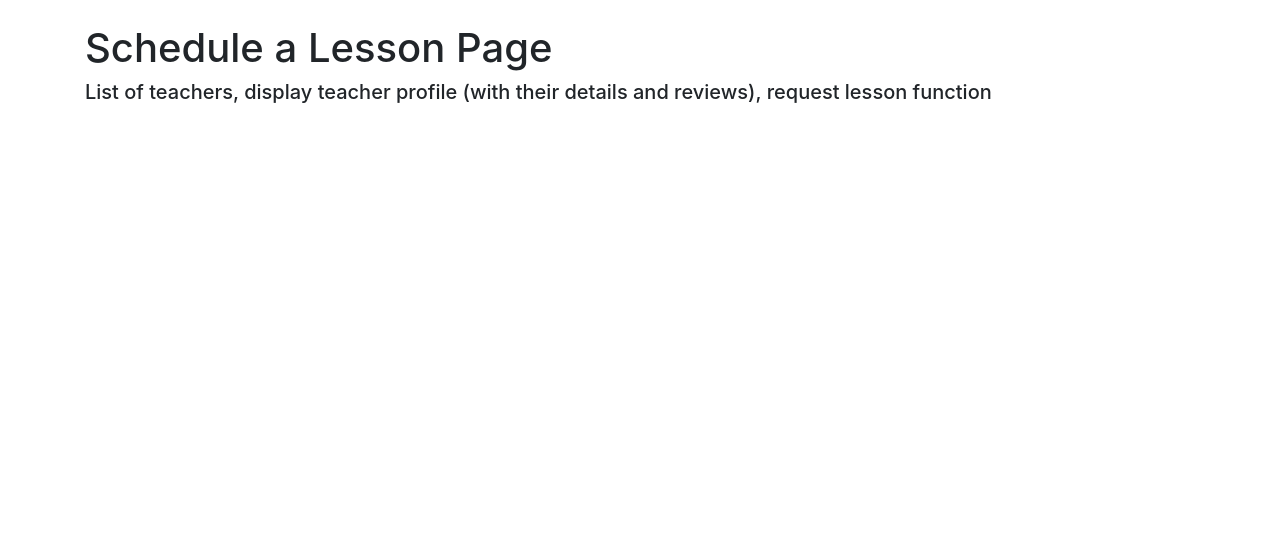
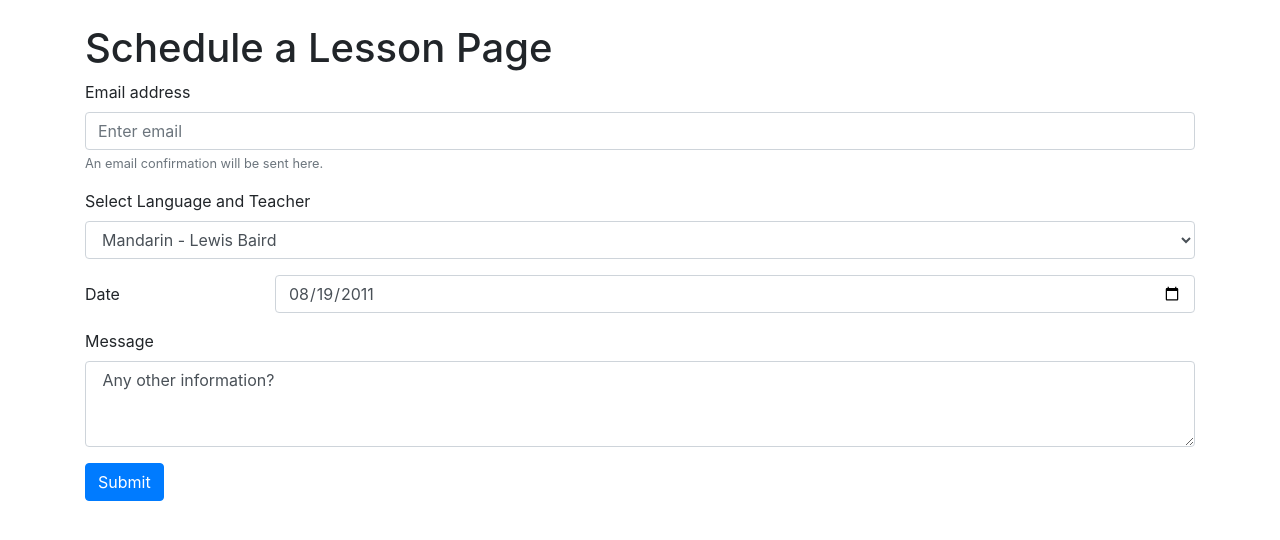
Before and after one commit to ryanjosephsulit/COMP0034_Project_Group13, a Flask app: template langbridge/templates/schedule_a_lesson.html in a window 1280 px wide. Shown: the part 94-634 px from the top of the page. Run offline with Flask 2, Linux system fonts and the light colour scheme; the template is opened without the code that fills it, so the values that code supplies are empty; some libraries are stand-ins or nearby versions.

Commit message:
Update schedule_a_lesson.html
Add form to fill to schedule a lesson

NEED TO: write form to SQL and/or send email confirmation (via php?)

```diff
--- a/langbridge/templates/schedule_a_lesson.html
+++ b/langbridge/templates/schedule_a_lesson.html
@@ -1,6 +1,34 @@
 {% extends "base.html" %}
-{% block title %} Signup {% endblock %}
+
+{% block title %} Schedule {% endblock %}
+
 {% block content %}
+
     <h1>Schedule a Lesson Page{{ name }}</h1>
-    <h5>List of teachers, display teacher profile (with their details and reviews), request lesson function</h5>
+    <form>
+      <div class="form-group">
+        <label for="exampleInputEmail1">Email address</label>
+        <input type="email" class="form-control" id="exampleInputEmail1" aria-describedby="emailHelp" placeholder="Enter email">
+        <small id="emailHelp" class="form-text text-muted">An email confirmation will be sent here.</small>
+      </div>
+        <div class="form-group">
+            <label for="exampleFormControlSelect1">Select Language and Teacher</label>
+            <select class="form-control" id="exampleFormControlSelect1">
+              <option>Mandarin - Lewis Baird</option>
+              <option>Mandarin - Aleyna Bonilla</option>
+              <option>English - Elif Munro</option>
+            </select>
+        </div>
+        <div class="form-group row">
+          <label for="example-date-input" class="col-2 col-form-label">Date</label>
+          <div class="col-10">
+            <input class="form-control" type="date" value="2011-08-19" id="example-date-input">
+          </div>
+        </div>
+        <div class="form-group">
+           <label for="exampleTextarea">Message</label>
+           <textarea class="form-control" id="exampleTextarea"  rows="3"> Any other information? </textarea>
+        </div>
+        <button type="submit" class="btn btn-primary">Submit</button>
+    </form>
 {% endblock %}
```
